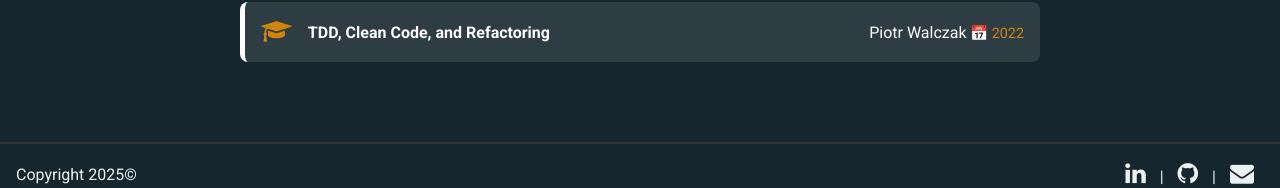
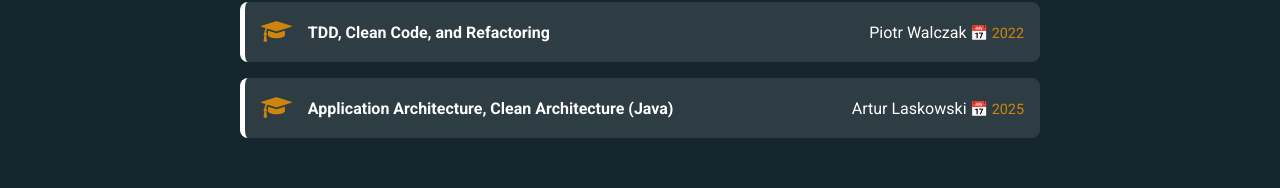
Before and after one commit to raphau-soft/cv, an Angular app: page /cv/ in a window 1280 px wide. Shown: the part 2473-2661 px from the top of the page. Built offline with nearby package versions, Linux system fonts and the light colour scheme.

Commit message:
added new cert

```diff
--- a/src/app/books/books.component.ts
+++ b/src/app/books/books.component.ts
@@ -30,6 +30,13 @@ export class BooksComponent {
       type: 'course',
       link: 'tdd_clean_code_and_refactoring_certificate.pdf',
     },
+    {
+      title: 'Application Architecture, Clean Architecture (Java)',
+      author: 'Artur Laskowski',
+      year: 2025,
+      type: 'course',
+      link: 'application_architecture_certificate.pdf',
+    },
   ];
 
   openLink(link: string) {
```
Also changed, not shown: 1 other file (tests, documents, lock files or other folders).
